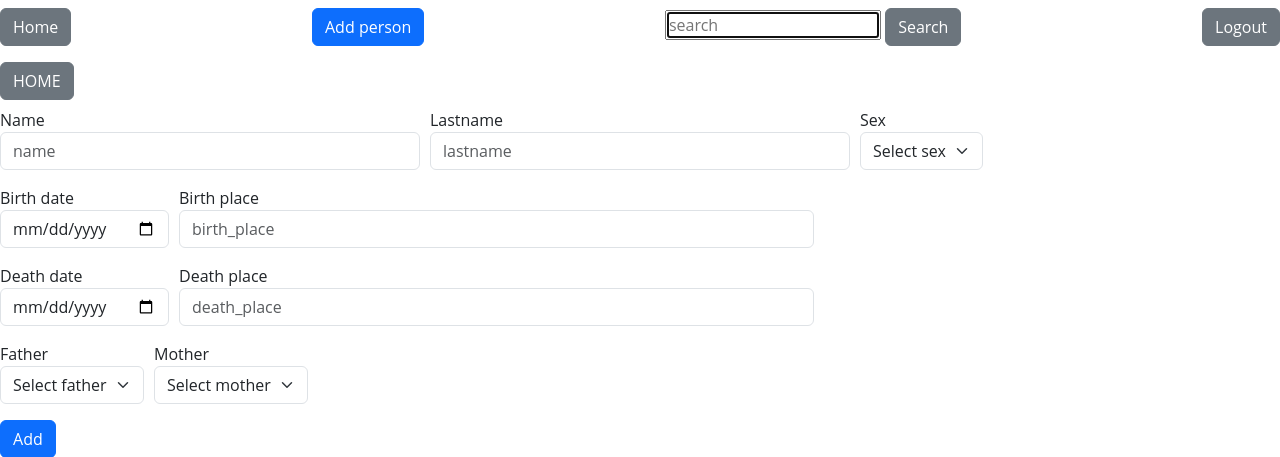
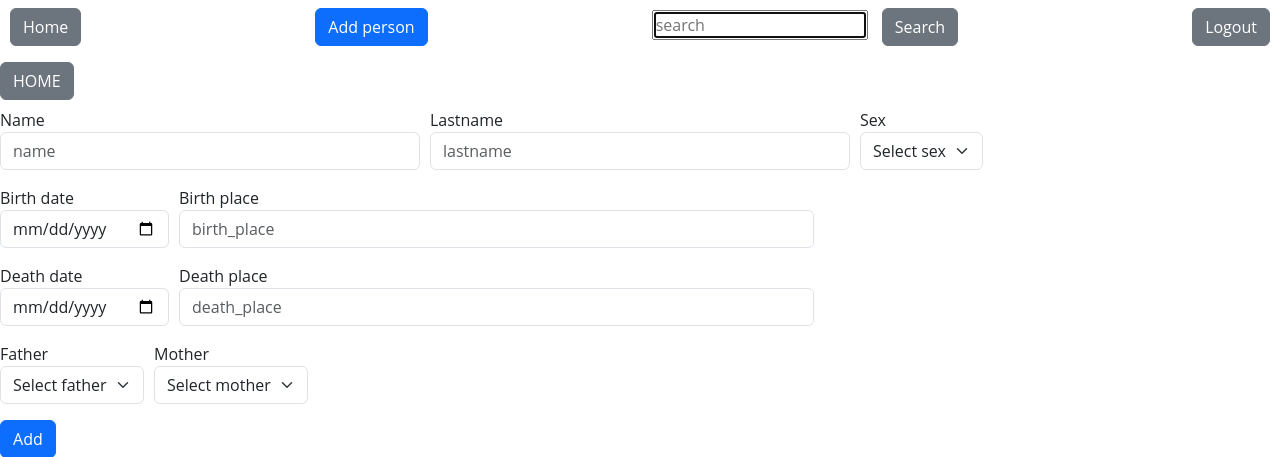
Before and after one commit to andriiguthub/Family-records, a Flask app: page /add in a window 1280 px wide. Shown: the top 457 px of the page. Run offline with Flask 3, Linux system fonts and the light colour scheme; the visitor is signed in with stand-in values (Sample User, id 1); data that the repository does not hold is empty; some libraries are stand-ins or nearby versions.

Commit message:
Update style.css

```diff
--- a/static/style.css
+++ b/static/style.css
@@ -75,3 +75,7 @@ body {
   display: flex;
   margin: auto;
 }
+
+.btn-margin {
+  margin: 0px 10px 0px 10px;
+}
```
